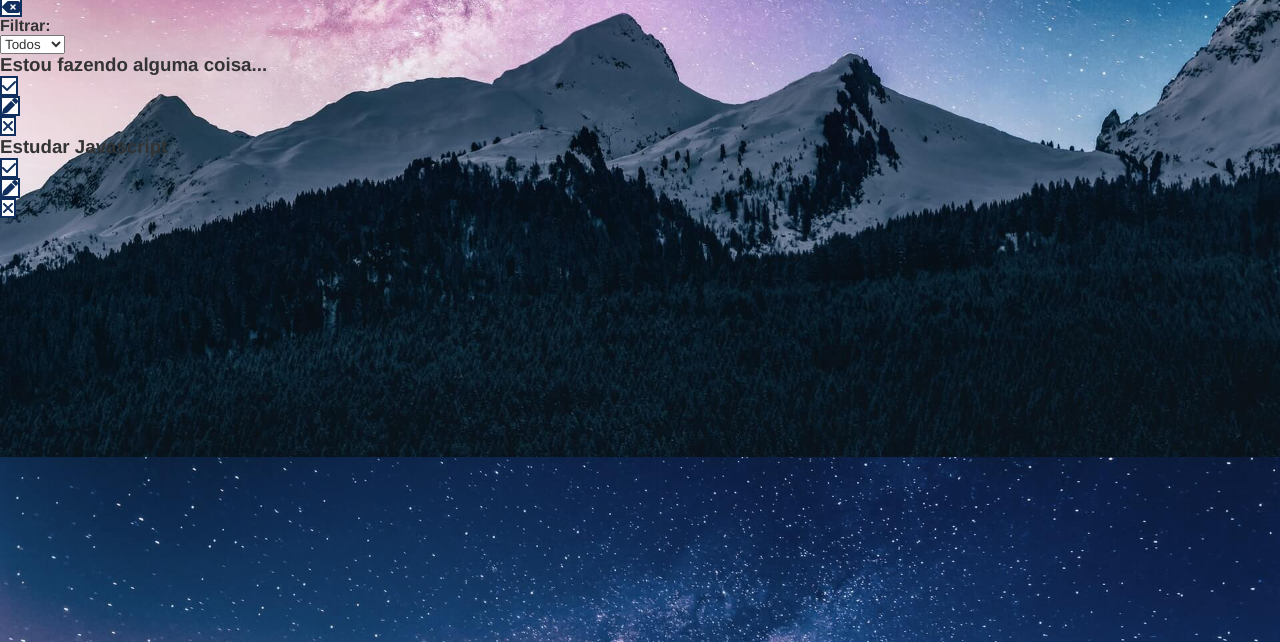
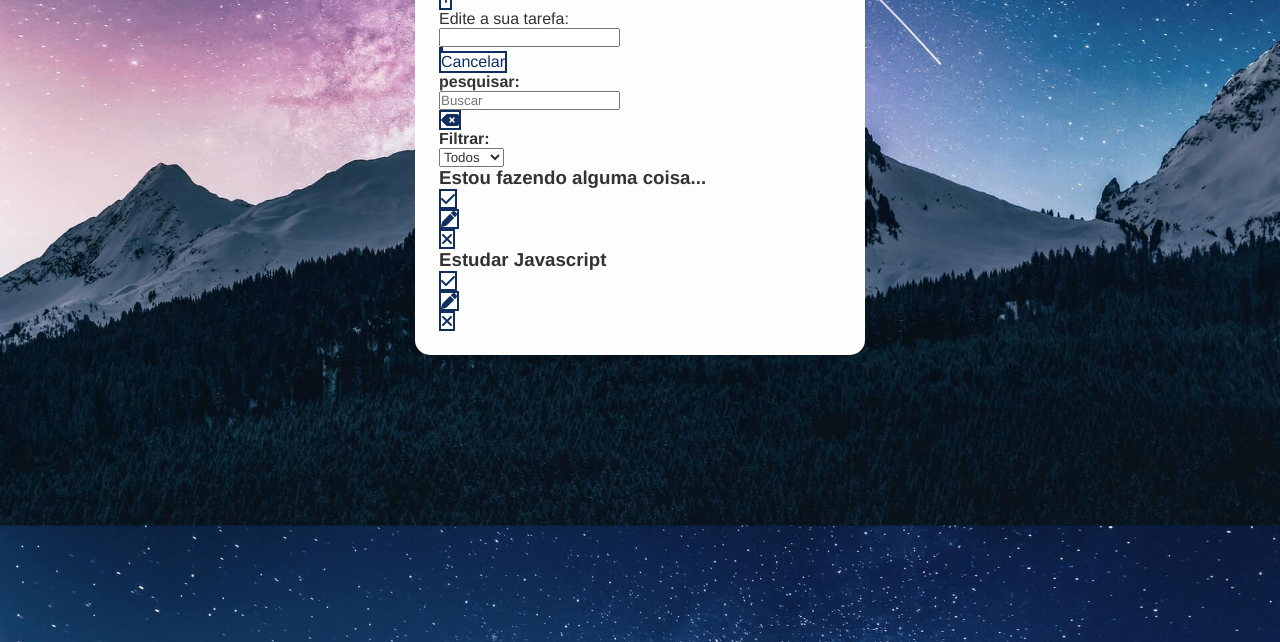
Before and after one commit to dancarvalho01/To-Do-List, a plain HTML site: page index.html in a window 1280 px wide. Shown: the part 158-800 px from the top of the page. Drawn offline with Linux system fonts and the light colour scheme.

Commit message:
atualização

```diff
--- a/css/style.css
+++ b/css/style.css
@@ -51,3 +51,12 @@ input, select {
 .hide{
     display: none;
 }
+
+/* Todo header */
+.todo-container {
+   max-width: 450px;
+   margin: 3rem auto 0;
+   background-color: #FDFDFD;
+   padding: 1.5rem;
+   border-radius: 15px;
+}
--- a/index.html
+++ b/index.html
@@ -13,7 +13,7 @@
         integrity="sha512-SzlrxWUlpfuzQ+pcUCosxcglQRNAq/DZjVsC0lE40xsADsfeQoEypE+enwcOiGjk/bSuGGKHEyjSoQ1zVisanQ=="
         crossorigin="anonymous" referrerpolicy="no-referrer" />
     <!-- JS do projeto -->
-    <script src = "js/scripts.js" defer></script>
+    <script src="js/scripts.js" defer></script>
 </head>
 
 <body>
@@ -30,12 +30,12 @@
                 </button>
             </div>
         </form>
-        <form id="edit-form" class="hide">
+        <form id="edit-form" class="">
             <p>Edite a sua tarefa:</p>
             <input type="text" id="edit-input">
             <button type="submit">
             </button>
-    </div>
+
     <button id="cancel-edit-btn">Cancelar</button>
     </form>
     <div id="toolbar">
@@ -79,7 +79,8 @@
                 <i class="fa-solid fa-pen"></i>
             </button>
             <button class="remove-todo">
-            <i class="fa-solid fa-xmark"></i>
+                <i class="fa-solid fa-xmark"></i> </button>
+        </div>
 </body>
 
 </html>
```
Lines whose indentation alone changed are shown as unchanged.
